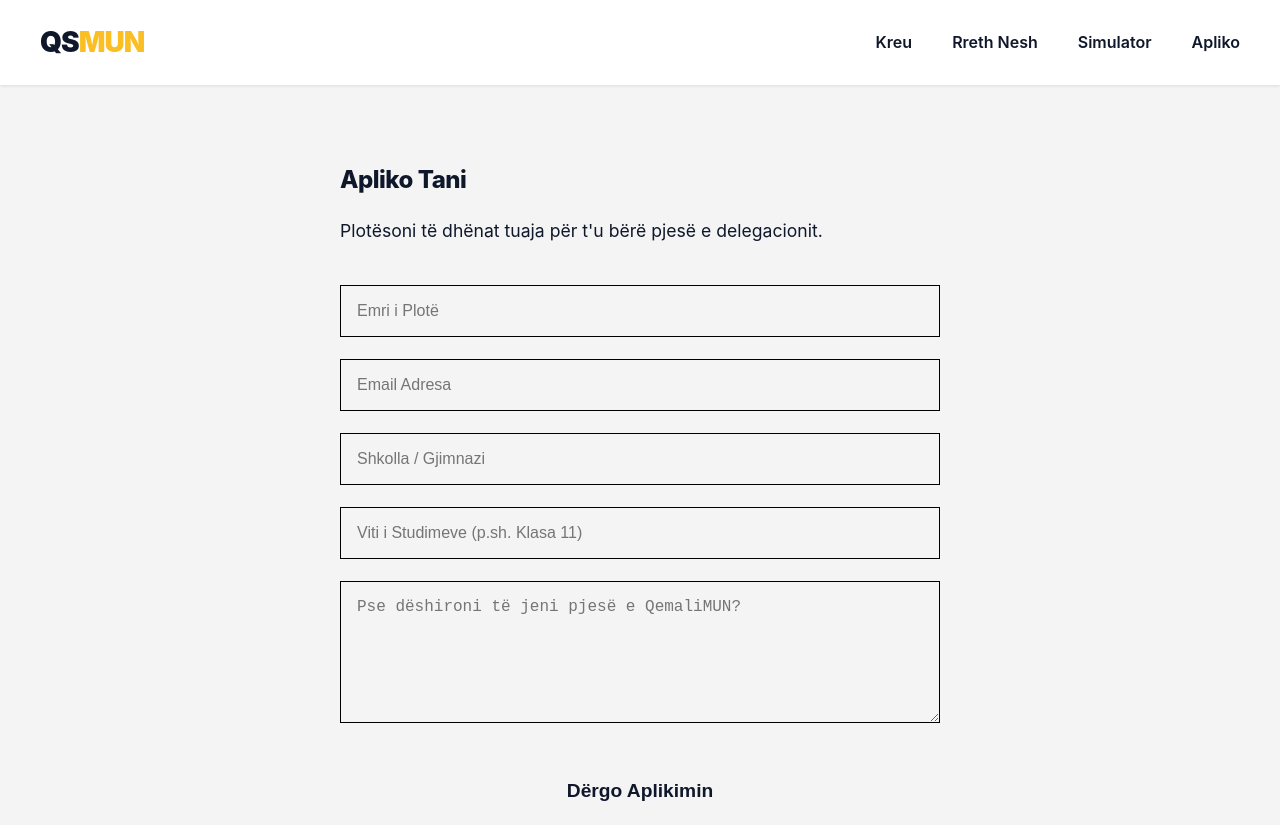
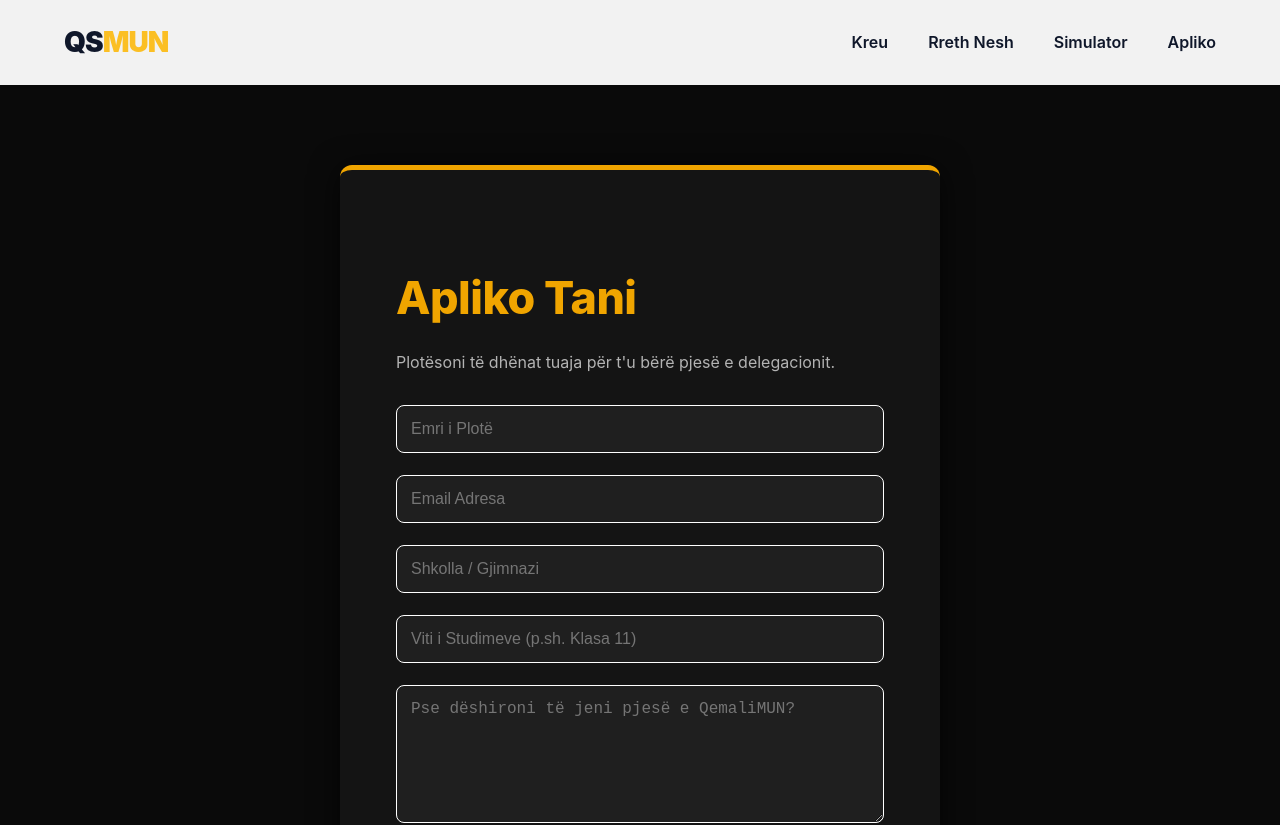
Before and after one commit to sidicyborg42x/QemaliMUN, a React (Create React App) app in the folder frontend/: page /about in a window 1280 px wide. Shown: the top 825 px of the page. Built offline with nearby package versions, Linux system fonts and the light colour scheme.

Commit message:
design frontend fixes

```diff
--- a/frontend/src/App.css
+++ b/frontend/src/App.css
@@ -1,23 +1,43 @@
-.App {
-    display: flex;
-    flex-direction: column;
-    min-height: 100vh;
-    background-color: #f4f4f4;
+/* frontend/src/App.css */
+:root {
+  --bg-primary: #0a0a0a;
+  --bg-secondary: #141414;
+  --bg-tertiary: #1f1f1f;
+  --text-primary: #ffffff;
+  --text-secondary: #b3b3b3;
+  --accent-gold: #f0a500;
+  --accent-gold-hover: #d18f00;
+  --shadow-soft: 0 4px 30px rgba(0, 0, 0, 0.7);
+
+  /* Responsive Spacing */
+  --section-spacing: 80px;
+  --border-radius-lg: 12px;
+  --border-radius-md: 8px;
 }
 
-.App-header, .App-footer {
-    background-color: #282c34;
-    padding: 20px;
-    color: white;
-    text-align: center;
+/* Base resets for mobile */
+body {
+  margin: 0;
+  font-family: 'Inter', -apple-system, sans-serif;
+  background-color: var(--bg-primary);
+  color: var(--text-primary);
+  /* Prevents horizontal scrolling on mobile */
+  overflow-x: hidden;
 }
 
-.App-header nav a {
-    color: white;
-    margin: 0 15px;
-    text-decoration: none;
+/* Make containers fluid */
+.container {
+  width: 90%;
+  max-width: 1200px;
+  margin: 0 auto;
 }
 
-main {
-    flex-grow: 1;
+/* Responsive Headings */
+h1 { font-size: clamp(2.5rem, 8vw, 4.5rem); }
+h2 { font-size: clamp(1.8rem, 5vw, 2.8rem); }
+
+@media (max-width: 768px) {
+  :root {
+    --section-spacing: 40px;
+  }
 }
--- a/frontend/src/pages/ApplyPage.css
+++ b/frontend/src/pages/ApplyPage.css
@@ -3,17 +3,28 @@
     padding: var(--section-spacing) 1rem;
     display: flex;
     justify-content: center;
-    background-color: var(--bg-primary);
+    align-items: center;
+    min-height: 90vh;
 }
 
 .apply-card {
     background-color: var(--bg-secondary);
-    padding: 3.5rem;
+    /* Mobile-first padding */
+    padding: 2rem 1.5rem;
     border-radius: var(--border-radius-lg);
     box-shadow: var(--shadow-soft);
     width: 100%;
+    /* Max width for desktop, but fluid for mobile */
     max-width: 600px;
     border-top: 5px solid var(--accent-gold);
+    box-sizing: border-box;
+}
+
+/* Desktop-specific padding upgrade */
+@media (min-width: 768px) {
+    .apply-card {
+        padding: 3.5rem;
+    }
 }
 
 .apply-card h2 {
@@ -24,62 +35,52 @@
 
 .form-subtitle {
     color: var(--text-secondary);
-    margin-bottom: 2.5rem;
-    font-size: 1.1rem;
+    margin-bottom: 2rem;
+    font-size: 1rem;
+    line-height: 1.4;
 }
 
 .apply-form {
     display: flex;
     flex-direction: column;
-    gap: 22px;
+    gap: 15px; /* Tighter gap for mobile */
+}
+
+@media (min-width: 768px) {
+    .apply-form {
+        gap: 22px;
+    }
 }
 
 .form-group input,
 .form-group textarea {
     width: 100%;
-    padding: 16px;
+    padding: 14px;
     background-color: var(--bg-tertiary);
-    border: 1px solid rgb(0, 0, 0);
+    border: 1px solid rgb(255, 255, 255);
     border-radius: var(--border-radius-md);
     color: var(--text-primary);
     box-sizing: border-box;
-    font-size: 1rem;
+    font-size: 16px; /* Prevents iOS from zooming in on focus */
     transition: 0.3s ease;
-}
-
-.form-group input:focus,
-.form-group textarea:focus {
-    outline: none;
-    border-color: var(--accent-gold);
-    box-shadow: 0 0 10px rgba(240, 165, 0, 0.15);
-    background-color: #ffffff;
 }
 
 .submit-btn {
     margin-top: 10px;
-    padding: 18px;
+    padding: 16px;
     background-color: var(--accent-gold);
     color: var(--bg-primary);
     border: none;
     border-radius: var(--border-radius-md);
-    font-size: 1.2rem;
+    font-size: 1.1rem;
     font-weight: 800;
     cursor: pointer;
-    transition: 0.3s;
 }
 
-.submit-btn:hover {
-    background-color: var(--accent-gold-hover);
-    transform: translateY(-2px);
+/* Button gets bigger on mobile for easy tapping */
+@media (max-width: 480px) {
+    .submit-btn {
+        font-size: 1rem;
+        padding: 14px;
+    }
 }
-
-.status-message {
-    padding: 18px;
-    border-radius: var(--border-radius-md);
-    margin-bottom: 25px;
-    text-align: center;
-    font-weight: 600;
-}
-
-.status-message.success { background: rgba(46, 204, 113, 0.15); color: var(--success); border: 1px solid var(--success); }
-.status-message.error { background: rgba(231, 76, 60, 0.15); color: var(--danger); border: 1px solid var(--danger); }
--- a/frontend/src/pages/HomePage.css
+++ b/frontend/src/pages/HomePage.css
@@ -1,150 +1,123 @@
+/* frontend/src/pages/HomePage.css */
+
 .hero {
-    /* Updated gradient overlay for depth */
-    background: linear-gradient(135deg, rgba(15, 23, 42, 0.95), rgba(30, 41, 59, 0.8)), url('./sheshiskenderbej.png');
+    /* Depth overlay with your image */
+    background: linear-gradient(135deg, rgba(15, 23, 42, 0.95), rgba(30, 41, 59, 0.8)),
+                url('./sheshiskenderbej.png');
     background-size: cover;
     background-position: center;
-    background-attachment: fixed; /* Parallax effect */
+    /* Removed fixed attachment for mobile (Parallax is buggy on phones) */
+    background-attachment: scroll;
     color: white;
-    padding: 10rem 0;
+    /* Responsive padding: smaller on phones, larger on desktop */
+    padding: clamp(5rem, 15vh, 10rem) 1rem;
     text-align: center;
     position: relative;
     overflow: hidden;
-}.hero h1 {
-    font-size: 4.5rem;
+    min-height: 80vh;
+    display: flex;
+    flex-direction: column;
+    justify-content: center;
+    align-items: center;
+}
+
+/* Enable Parallax only for larger screens */
+@media (min-width: 1024px) {
+    .hero {
+        background-attachment: fixed;
+    }
+}
+
+.hero h1 {
+    /* Fluid font size: scales from 2.2rem on mobile to 4.5rem on desktop */
+    font-size: clamp(2.2rem, 8vw, 4.5rem);
     color: white;
-    margin-bottom: 1.5rem;
+    margin-bottom: 1rem;
     line-height: 1.1;
-    text-shadow: 0 2px 4px rgba(0,0,0,0.3);
+    text-shadow: 0 2px 10px rgba(0,0,0,0.5);
 }
 
 .hero-subtitle {
-    font-size: 1.5rem;
+    /* Fluid font size for subtitle */
+    font-size: clamp(1rem, 4vw, 1.4rem);
     max-width: 700px;
-    margin: 0 auto 3rem;
+    margin: 0 auto 2.5rem;
     color: #cbd5e1;
     font-weight: 300;
+    padding: 0 10px;
+    line-height: 1.5;
 }
 
 .btn-hero {
-    background-color: var(--accent-color);
-    color: var(--primary-color);
-    padding: 15px 40px;
+    background-color: var(--accent-gold); /* Using your gold color */
+    color: var(--bg-primary);
+    padding: 14px 36px;
     font-size: 1.1rem;
+    font-weight: 700;
+    border-radius: 8px;
+    text-decoration: none;
+    transition: all 0.3s ease;
+    display: inline-block;
 }
 
 .btn-hero:hover {
-    background-color: var(--white);
-    color: var(--primary-color);
+    background-color: white;
+    transform: translateY(-3px);
+    box-shadow: 0 10px 20px rgba(0,0,0,0.3);
 }
 
-.events-section {
-    padding: 6rem 20px;
-}
-
-.section-header {
-    margin-bottom: 4rem;
-    text-align: center;
-}
-
-.section-header h2 {
-    font-size: 3rem;
-    color: var(--primary-color);
-}
-
-.section-header p {
-    color: var(--text-light);
-    font-size: 1.25rem;
-}
-
-.events-grid {
-    display: grid;
-    grid-template-columns: repeat(auto-fill, minmax(340px, 1fr));
-    gap: 2.5rem;
-}
-
-.loading-container {
-    text-align: center;
-    padding: 4rem;
-    color: var(--text-light);
-}
-
-.spinner {
-    border: 4px solid rgba(0, 0, 0, 0.1);
-    width: 36px;
-    height: 36px;
-    border-radius: 50%;
-    border-left-color: var(--accent-color);
-    animation: spin 1s linear infinite;
-    margin: 0 auto 1rem;
-}
-
-@keyframes spin {
-    0% { transform: rotate(0deg); }
-    100% { transform: rotate(360deg); }
-}
-
-
-
-
-/* Add to HomePage.css */
+/* --- ANNIVERSARY BADGE RESPONSIVENESS --- */
 
 .hero-anniversary-badge {
     display: inline-flex;
     flex-direction: column;
     align-items: center;
-    /* CHANGED: Reduced margin to bring it closer to QSMUN */
-    margin-bottom: 0.5rem;
+    margin-bottom: 1rem;
     text-decoration: none;
     transition: transform 0.3s ease;
-    cursor: pointer;
 }
 
 .hero-anniversary-badge img {
-    width: 120px;
+    /* Smaller logo on mobile, larger on desktop */
+    width: clamp(80px, 15vw, 130px);
     height: auto;
     filter: drop-shadow(0 0 10px rgba(251, 191, 36, 0.6));
     animation: pulse-gold 3s infinite;
 }
 
-.hero-anniversary-badge .badge-text {
-    margin-top: 0.25rem; /* Reduced top margin slightly too */
-    font-family: 'Times New Roman', serif;
-    color: var(--accent-color);
-    font-weight: 700;
-    font-size: 0.9rem;
-    letter-spacing: 1px;
-    text-transform: uppercase;
-    opacity: 0;
-    transform: translateY(5px); /* Subtle slide */
-    transition: all 0.3s ease;
-}
-/* Hover Effects */
-.hero-anniversary-badge:hover {
-    transform: translateY(-5px);
+/* --- EVENTS SECTION RESPONSIVENESS --- */
+
+.events-section {
+    padding: clamp(3rem, 10vh, 6rem) 1rem;
 }
 
-.hero-anniversary-badge:hover img {
-    filter: drop-shadow(0 0 25px rgba(251, 191, 36, 0.9)); /* Stronger glow on hover */
-    animation: none; /* Stop pulsing on hover so it stays bright */
+.section-header h2 {
+    font-size: clamp(1.8rem, 6vw, 3rem);
+    color: var(--accent-gold);
+    margin-bottom: 1rem;
 }
 
-.hero-anniversary-badge:hover .badge-text {
-    opacity: 1; /* Show text on hover */
-    transform: translateY(0);
+.events-grid {
+    display: grid;
+    /* Ensures items stack on mobile and go side-by-side on desktop */
+    grid-template-columns: repeat(auto-fill, minmax(min(100%, 340px), 1fr));
+    gap: 1.5rem;
+    width: 100%;
+    max-width: 1200px;
+    margin: 0 auto;
 }
 
-/* Keyframes for the Pulse Animation */
+/* Animation for the Badge */
 @keyframes pulse-gold {
-    0% {
-        transform: scale(1);
-        filter: drop-shadow(0 0 10px rgba(251, 191, 36, 0.4));
-    }
-    50% {
-        transform: scale(1.05);
-        filter: drop-shadow(0 0 20px rgba(251, 191, 36, 0.7));
-    }
-    100% {
-        transform: scale(1);
-        filter: drop-shadow(0 0 10px rgba(251, 191, 36, 0.4));
+    0% { transform: scale(1); filter: drop-shadow(0 0 10px rgba(251, 191, 36, 0.4)); }
+    50% { transform: scale(1.05); filter: drop-shadow(0 0 20px rgba(251, 191, 36, 0.7)); }
+    100% { transform: scale(1); filter: drop-shadow(0 0 10px rgba(251, 191, 36, 0.4)); }
+}
+
+/* Mobile Tweak for Buttons */
+@media (max-width: 480px) {
+    .btn-hero {
+        width: 90%; /* Buttons take up more space on tiny phones */
+        padding: 16px;
     }
 }
```
